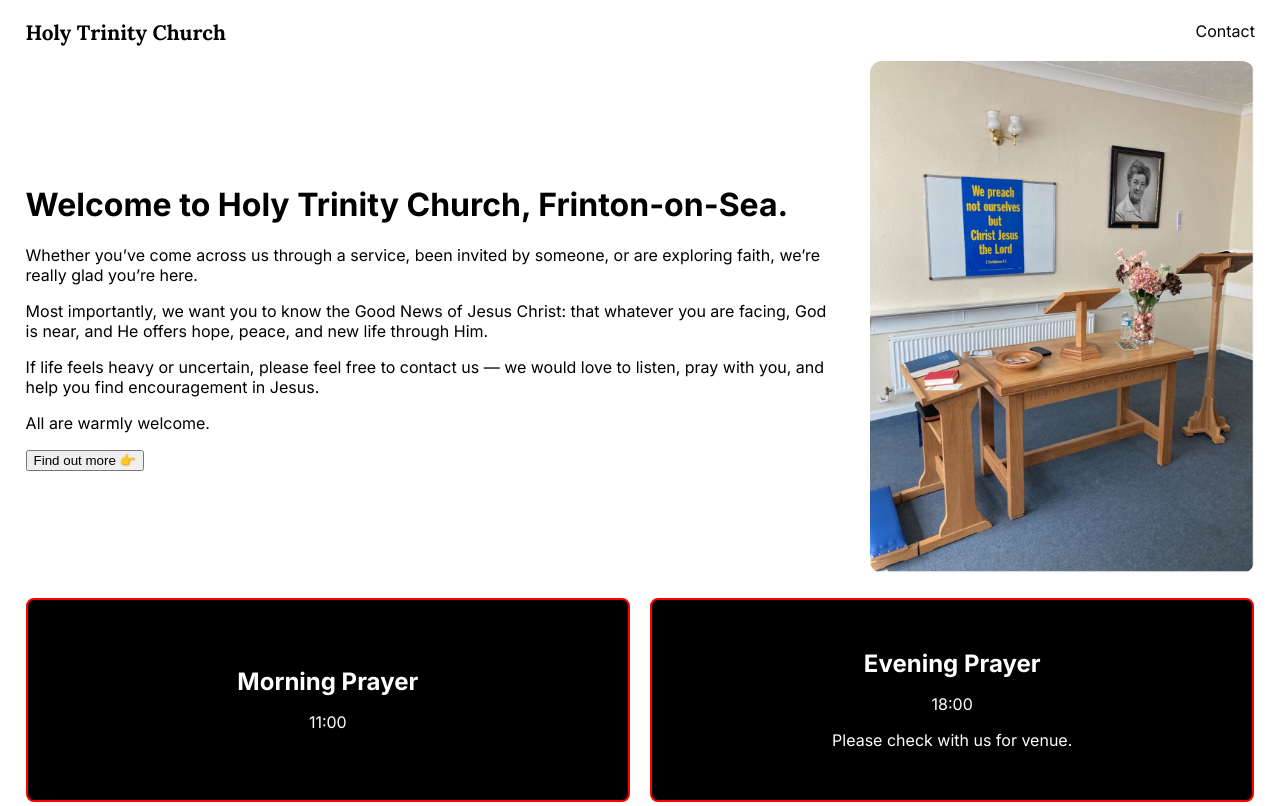
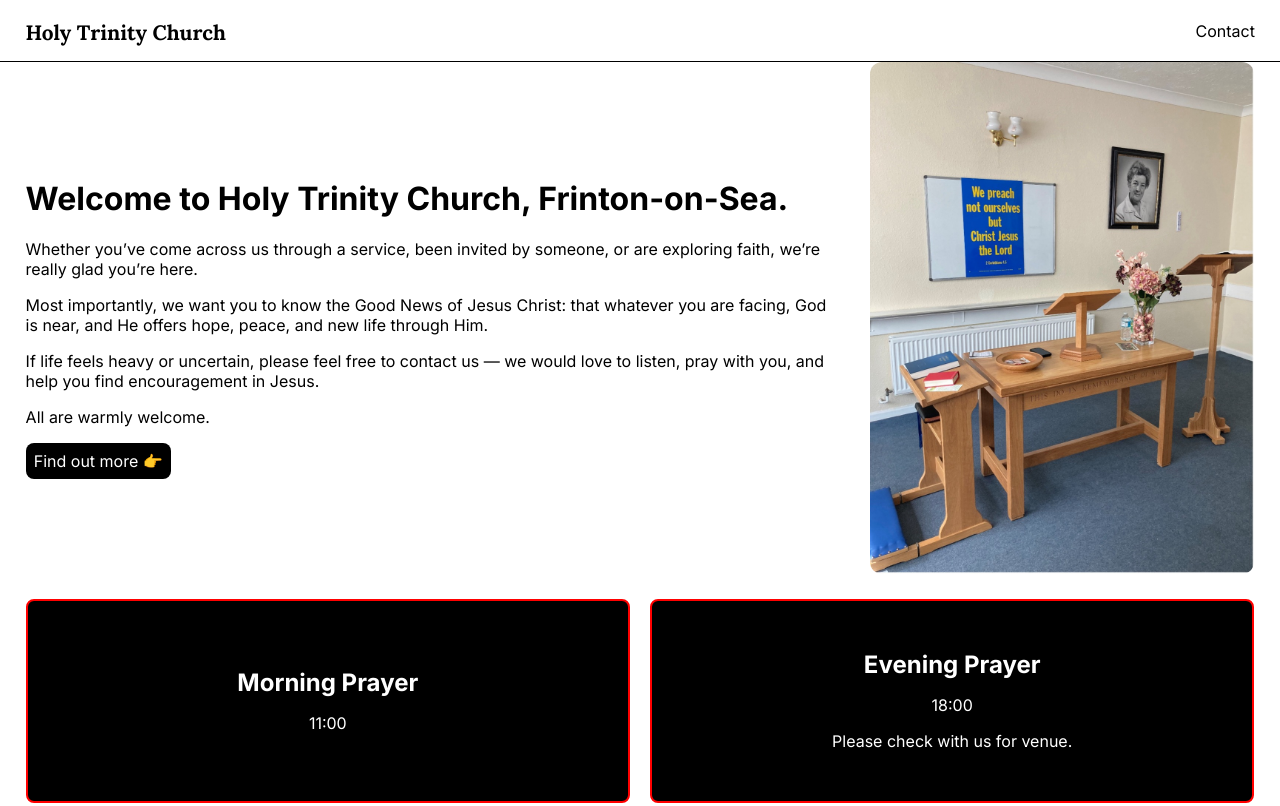
Before and after one commit to daniellievesley/HolyTrinityWebsite, a plain HTML site: page index.html in a window 1280 px wide. Shown: the top 806 px of the page. Drawn offline with Linux system fonts and the light colour scheme.

Commit message:
sticky header, with gaps between nav link, button design

```diff
--- a/styles.css
+++ b/styles.css
@@ -2,9 +2,15 @@
     font-family: 'Inter';
 }
 
+html, body {
+    height: 100%;
+}
+
+
 main{
     padding-left: 2%;
     padding-right: 2%;
+    flex: 1;
 }
 
 .maincover{
@@ -48,6 +54,8 @@
 
 body {
     margin: 0;
+    display: flex;
+    flex-direction: column;
 }
 
 #textlogo{
@@ -65,6 +73,11 @@
     padding-bottom: 1%;
     font-family: 'Lora';
     padding-left: 2%;
+    position: sticky;
+    top: 0;
+    z-index: 1000;
+    background-color: white;
+    border-bottom: 1px solid #000;
 }
 
 nav{
@@ -74,10 +87,12 @@
     flex-shrink: 0;
     font-family: 'Inter';
     padding-right: 2%;
+    gap: 1rem;
 }
 
 nav a {
     padding-left: 0;
+    gap: 1rem;
     white-space: nowrap;
     color: #000;
     text-decoration: none;
@@ -149,3 +164,16 @@
   main {
     margin-bottom: 2%;
   }
+
+  button{
+    background-color: black;
+    border: none;
+    color: white;
+    text-align: center;
+    text-decoration: none;
+    display: inline-block;
+    font-size: 100%;
+    font-family: 'Inter';
+    border-radius: 8px;
+    padding: 1%;
+  }
```
